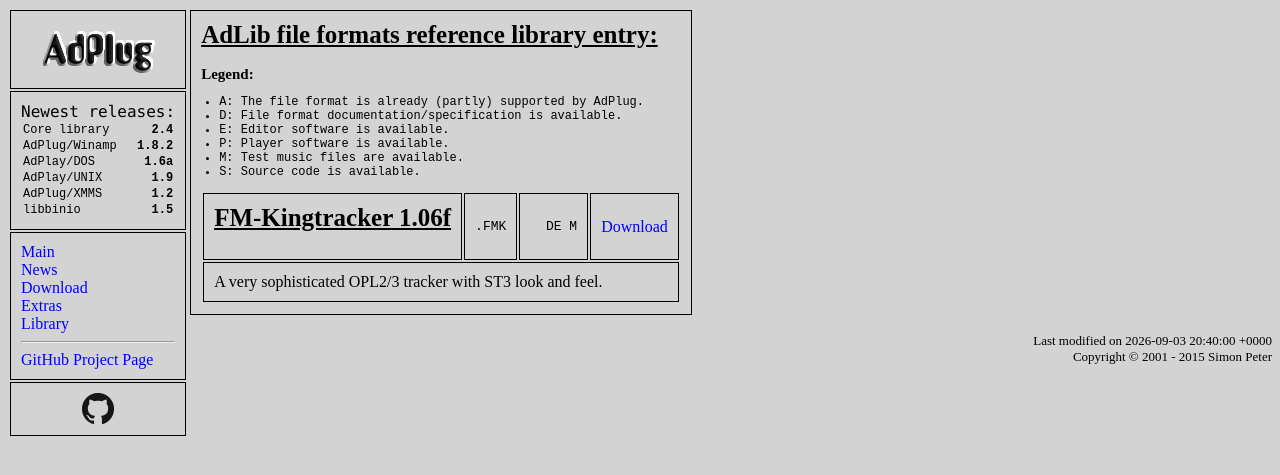
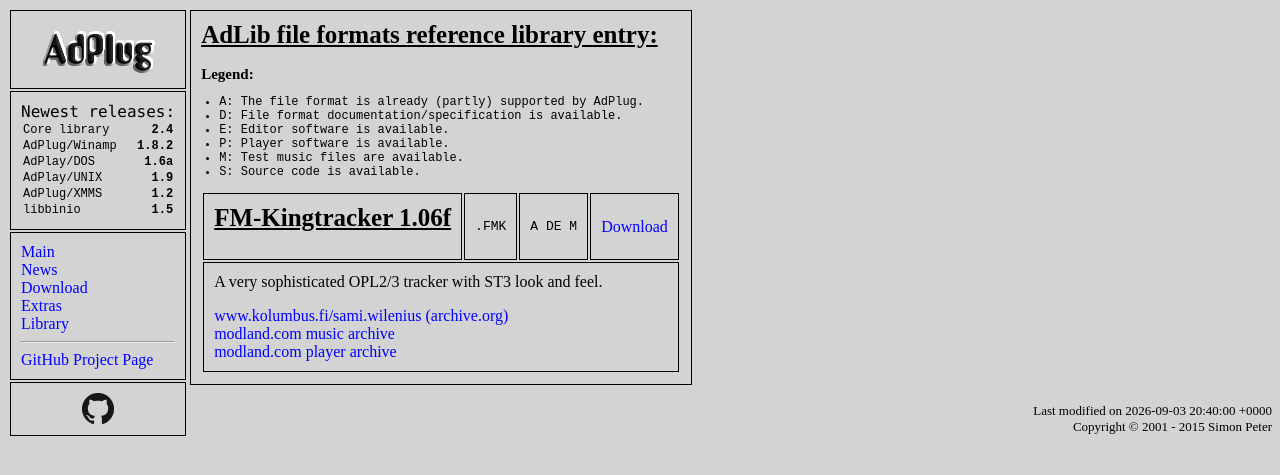
Before and after one commit to adplug/adplug.github.io, a Jekyll site: the page built from _library_formats/FMKingtracker106f.html, in a window 1280 px wide. Shown: the top 475 px of the page. Built offline with Jekyll 4.4.1, drawn with Linux system fonts in a browser that asks for light colours.

Commit message:
FMKingTracker is now supported

```diff
--- a/_library_formats/FMKingtracker106f.html
+++ b/_library_formats/FMKingtracker106f.html
@@ -1,7 +1,13 @@
 ---
 filename: FMKingtracker106f.zip
-flags: "  DE M"
+flags: "A DE M"
 extension: .FMK
 desc: FM-Kingtracker 1.06f
 ---
 <p>A very sophisticated OPL2/3 tracker with ST3 look and feel.</p>
+
+<p>
+<a href="https://web.archive.org/web/20050905064338/http://www.kolumbus.fi/sami.wilenius/">www.kolumbus.fi/sami.wilenius (archive.org)</a><br>
+<a href="https://modland.com/pub/modules/Ad%20Lib/FM-Kingtracker/">modland.com music archive</a><br>
+<a href="https://modland.com/pub/software/trackers/DOS/FM-Kingtracker/">modland.com player archive</a><br>
+</p>
```
